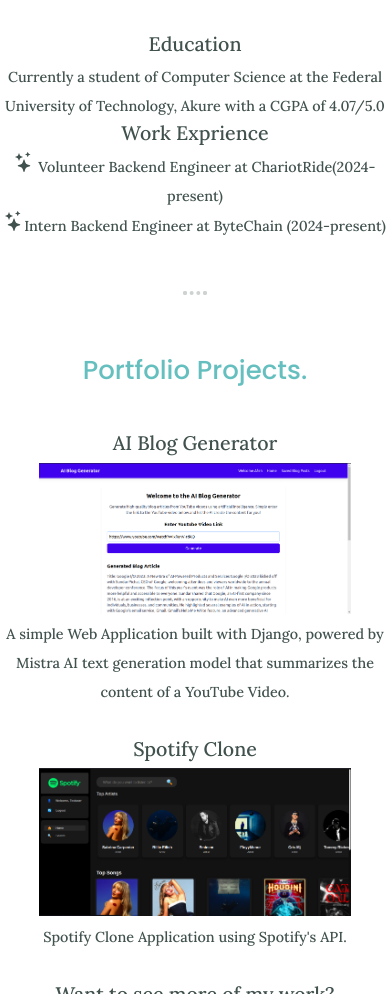
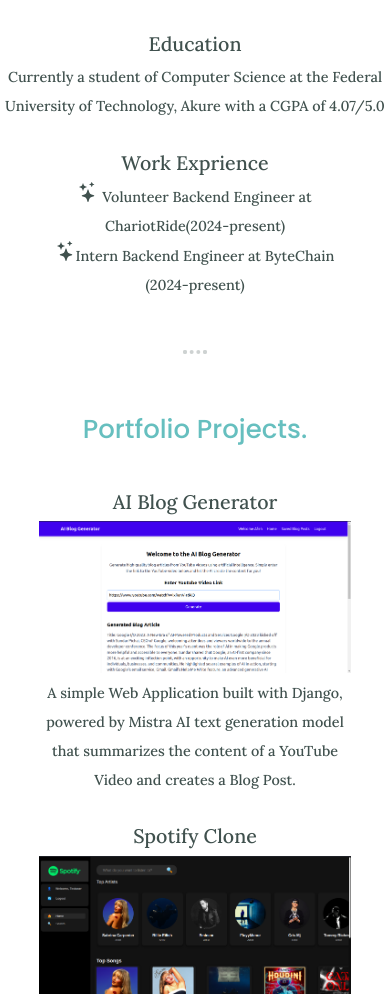
Before and after one commit to Afeh/afebu_balogun_portfolio, a plain HTML site: page index.html in a window 390 px wide. Shown: the part 1194-2188 px from the top of the page. Drawn offline with nearby package versions, Linux system fonts and the light colour scheme; a web font is replaced by a local one.

Commit message:
Updated CSS and fixed responsive issues #2

```diff
--- a/index.html
+++ b/index.html
@@ -46,12 +46,12 @@
 
 			<p>Currently a student of Computer Science at the Federal University of Technology, Akure with a CGPA of 4.07/5.0</p>
 
-			<h3>Work Exprience</h3>
+			<h3 class="work-exprience">Work Exprience</h3>
 
-			<p><svg xmlns="http://www.w3.org/2000/svg" height="30" fill="currentColor" class="bi bi-stars" viewBox="0 0 16 16">
+			<p class="abg-text"><svg xmlns="http://www.w3.org/2000/svg" height="30" fill="currentColor" class="bi bi-stars" viewBox="0 0 16 16">
 				<path d="M7.657 6.247c.11-.33.576-.33.686 0l.645 1.937a2.89 2.89 0 0 0 1.829 1.828l1.936.645c.33.11.33.576 0 .686l-1.937.645a2.89 2.89 0 0 0-1.828 1.829l-.645 1.936a.361.361 0 0 1-.686 0l-.645-1.937a2.89 2.89 0 0 0-1.828-1.828l-1.937-.645a.361.361 0 0 1 0-.686l1.937-.645a2.89 2.89 0 0 0 1.828-1.828zM3.794 1.148a.217.217 0 0 1 .412 0l.387 1.162c.173.518.579.924 1.097 1.097l1.162.387a.217.217 0 0 1 0 .412l-1.162.387A1.73 1.73 0 0 0 4.593 5.69l-.387 1.162a.217.217 0 0 1-.412 0L3.407 5.69A1.73 1.73 0 0 0 2.31 4.593l-1.162-.387a.217.217 0 0 1 0-.412l1.162-.387A1.73 1.73 0 0 0 3.407 2.31zM10.863.099a.145.145 0 0 1 .274 0l.258.774c.115.346.386.617.732.732l.774.258a.145.145 0 0 1 0 .274l-.774.258a1.16 1.16 0 0 0-.732.732l-.258.774a.145.145 0 0 1-.274 0l-.258-.774a1.16 1.16 0 0 0-.732-.732L9.1 2.137a.145.145 0 0 1 0-.274l.774-.258c.346-.115.617-.386.732-.732z"/>
 			  </svg> Volunteer Backend Engineer at ChariotRide(2024-present)</p>
-			<p><svg xmlns="http://www.w3.org/2000/svg" height="30" fill="currentColor" class="bi bi-stars" viewBox="0 0 16 16">
+			<p class="abg-text"><svg xmlns="http://www.w3.org/2000/svg" height="30" fill="currentColor" class="bi bi-stars" viewBox="0 0 16 16">
 				<path d="M7.657 6.247c.11-.33.576-.33.686 0l.645 1.937a2.89 2.89 0 0 0 1.829 1.828l1.936.645c.33.11.33.576 0 .686l-1.937.645a2.89 2.89 0 0 0-1.828 1.829l-.645 1.936a.361.361 0 0 1-.686 0l-.645-1.937a2.89 2.89 0 0 0-1.828-1.828l-1.937-.645a.361.361 0 0 1 0-.686l1.937-.645a2.89 2.89 0 0 0 1.828-1.828zM3.794 1.148a.217.217 0 0 1 .412 0l.387 1.162c.173.518.579.924 1.097 1.097l1.162.387a.217.217 0 0 1 0 .412l-1.162.387A1.73 1.73 0 0 0 4.593 5.69l-.387 1.162a.217.217 0 0 1-.412 0L3.407 5.69A1.73 1.73 0 0 0 2.31 4.593l-1.162-.387a.217.217 0 0 1 0-.412l1.162-.387A1.73 1.73 0 0 0 3.407 2.31zM10.863.099a.145.145 0 0 1 .274 0l.258.774c.115.346.386.617.732.732l.774.258a.145.145 0 0 1 0 .274l-.774.258a1.16 1.16 0 0 0-.732.732l-.258.774a.145.145 0 0 1-.274 0l-.258-.774a1.16 1.16 0 0 0-.732-.732L9.1 2.137a.145.145 0 0 1 0-.274l.774-.258c.346-.115.617-.386.732-.732z"/>
 			  </svg>Intern Backend Engineer at ByteChain (2024-present)</p>
 
@@ -61,7 +61,7 @@
 
 			<a href="https://github.com/Afeh/ai_blog_generator" target="_blank"><h3>AI Blog Generator</h3></a>
 			<img class="abg" src="./images/AI_Blog_Generator.png">
-			<p>A simple Web Application built with Django, powered by Mistra AI text generation model that summarizes the content of a YouTube Video.</p>
+			<p class="abg-text">A simple Web Application built with Django, powered by Mistra AI text generation model that summarizes the content of a YouTube Video and creates a Blog Post.</p>
 
 			<a href="https://github.com/Afeh/spotify_clone" target="_blank"><h3 class="second">Spotify Clone</h3></a>
 			<img class="abg" src="./images/Spotify_clone.png">
```
